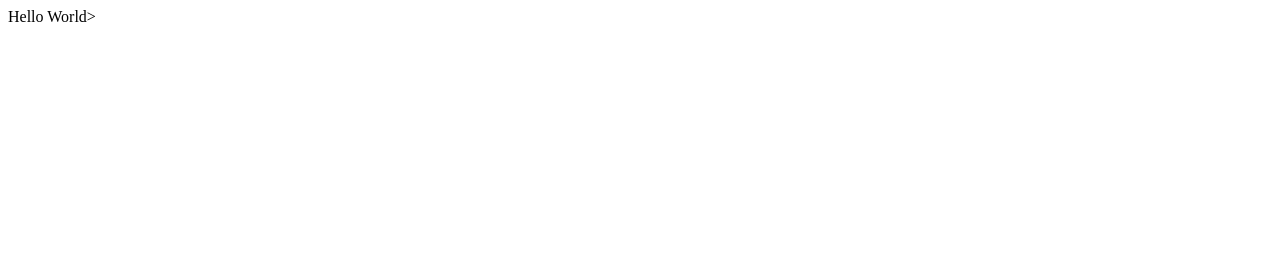
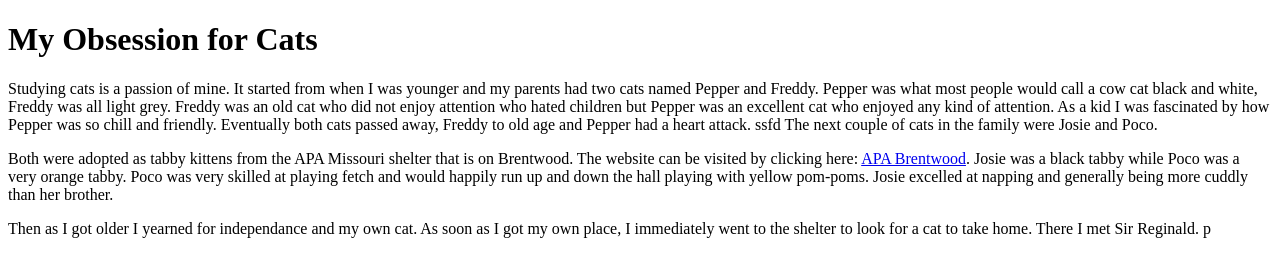
Before and after one commit to LC101-May-2021/assignment-4-html-me-something-Ralivingston753, a website: page index.html in a window 1280 px wide. Drawn offline with Linux system fonts and the light colour scheme.

Commit message:
added more html

```diff
--- a/index.html
+++ b/index.html
@@ -1,8 +1,32 @@
 <!DOCTYPE html>
 <html>
-   <head>
-   </head>
-   <body>
-     Hello World>
-   </body>
+<head>
+   <title>All About Cats</title>
+</head>
+<h1>My Obsession for Cats</h1>
+<body>
+   <main>
+      <body>
+
+      <p>Studying cats is a passion of mine. It started from when I was younger
+       and my parents had two cats named Pepper and Freddy. Pepper was what most people would call a cow cat black and white,
+      Freddy was all light grey. Freddy was an old cat who did not enjoy attention who hated children
+      but Pepper was an excellent cat who enjoyed any kind of attention. As a kid I was fascinated by how Pepper was so chill and friendly.
+      Eventually both cats passed away, Freddy to old age and Pepper had a heart attack.  ssfd
+      The next couple of cats in the family were Josie and Poco. </p>
+
+      <p> Both were adopted as tabby kittens from the APA Missouri shelter that is on Brentwood.
+      The website can be visited by clicking here: <a href="https://apamo.org/">APA Brentwood</a>.
+      Josie was a black tabby while Poco was a very orange tabby. Poco was very skilled at playing fetch and would happily run
+      up and down the hall playing with yellow pom-poms. Josie excelled at napping and generally being more cuddly than her brother.
+  </p>
+
+      <p>
+          Then as I got older I yearned for independance and my own cat.
+           As soon as I got my own place, I immediately went to the shelter to
+          look for a cat to take home. There I met Sir Reginald. p
+      </p>
+
+
+</body>
 </html>
```
